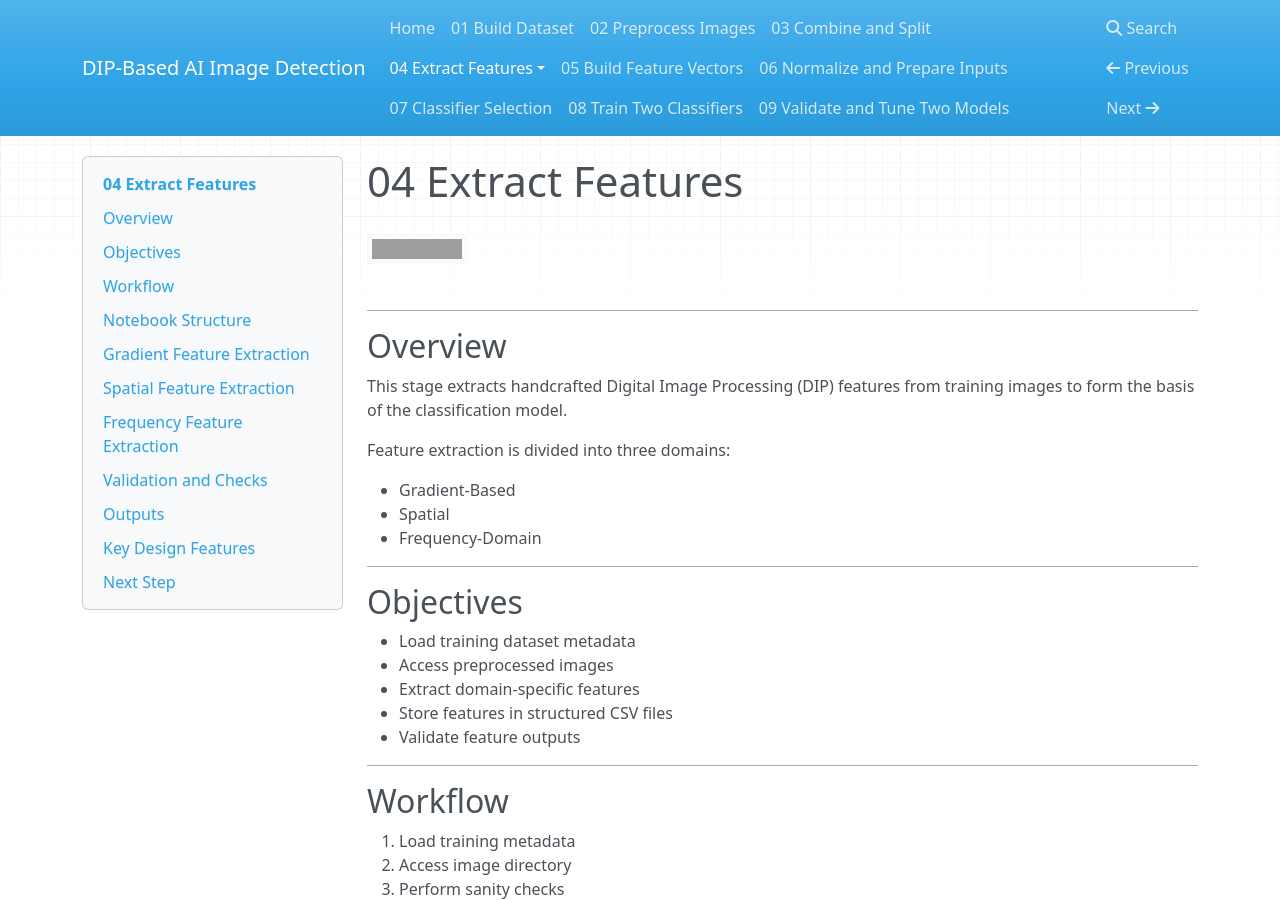
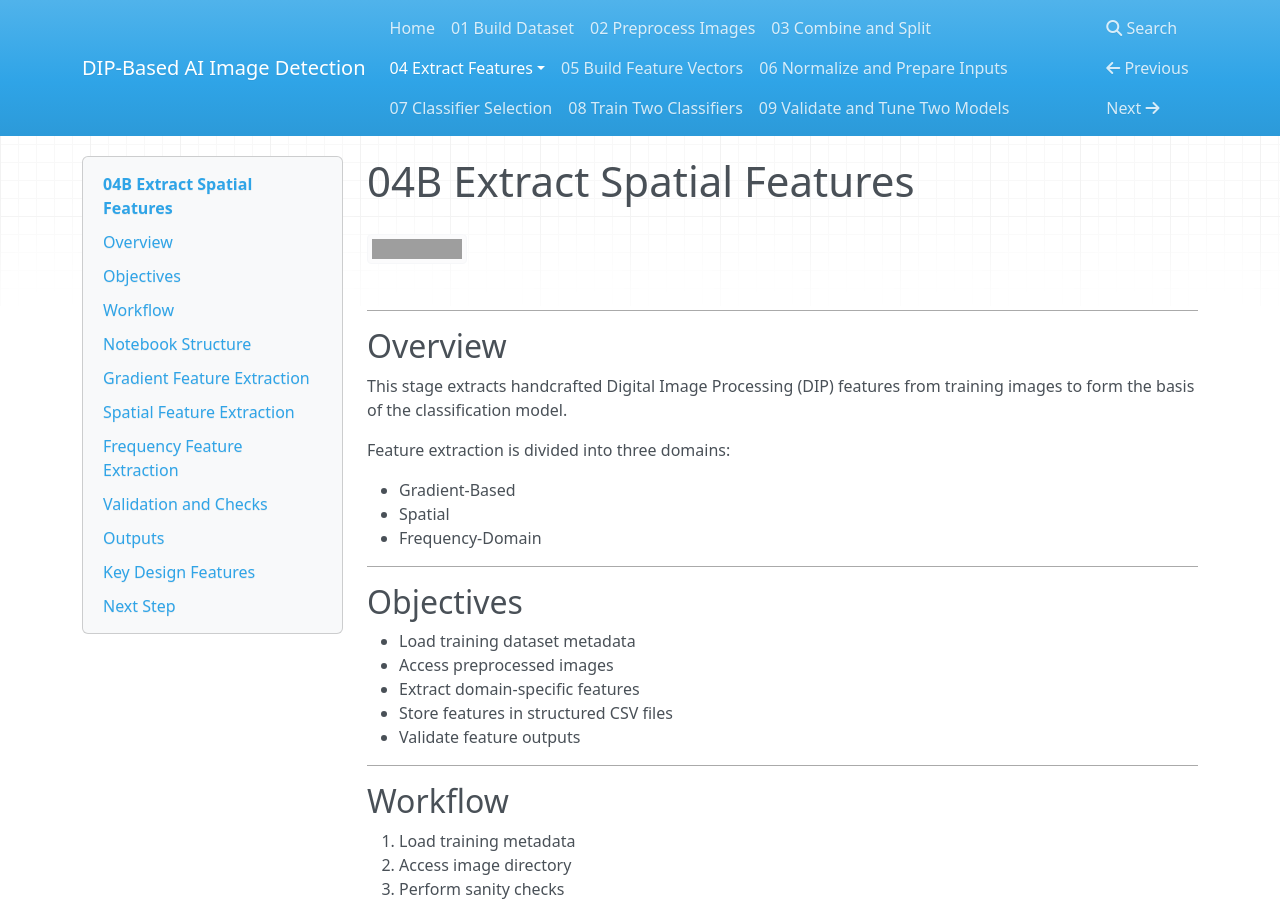
Before and after one commit to pgailinas/dip-ai-image-detection, an MkDocs documentation site: the page built from docs/04B_Extract_Spatial_Features.md, in a window 1280 px wide and 900 px high. Built offline with MkDocs 1.6.1, drawn with Linux system fonts in a browser that asks for light colours; nearby versions of some CDN libraries; grey boxes are pictures that could not be loaded.

Commit message:
Update 04B_Extract_Spatial_Features.md

```diff
--- a/docs/04B_Extract_Spatial_Features.md
+++ b/docs/04B_Extract_Spatial_Features.md
@@ -1,6 +1,6 @@
-# 04 Extract Features
+# 04B Extract Spatial Features
 
-[![Open in Colab](https://colab.research.google.com/assets/colab-badge.svg)](https://colab.research.google.com/github/pgailinas/dip-ai-image-detection/blob/main/notebooks/04_Extract_Features.ipynb)
+[![Open in Colab](https://colab.research.google.com/assets/colab-badge.svg)](https://colab.research.google.com/github/pgailinas/dip-ai-image-detection/blob/main/notebooks/04B_Extract_Spacial_Features.ipynb)
 
 ---
 
```
